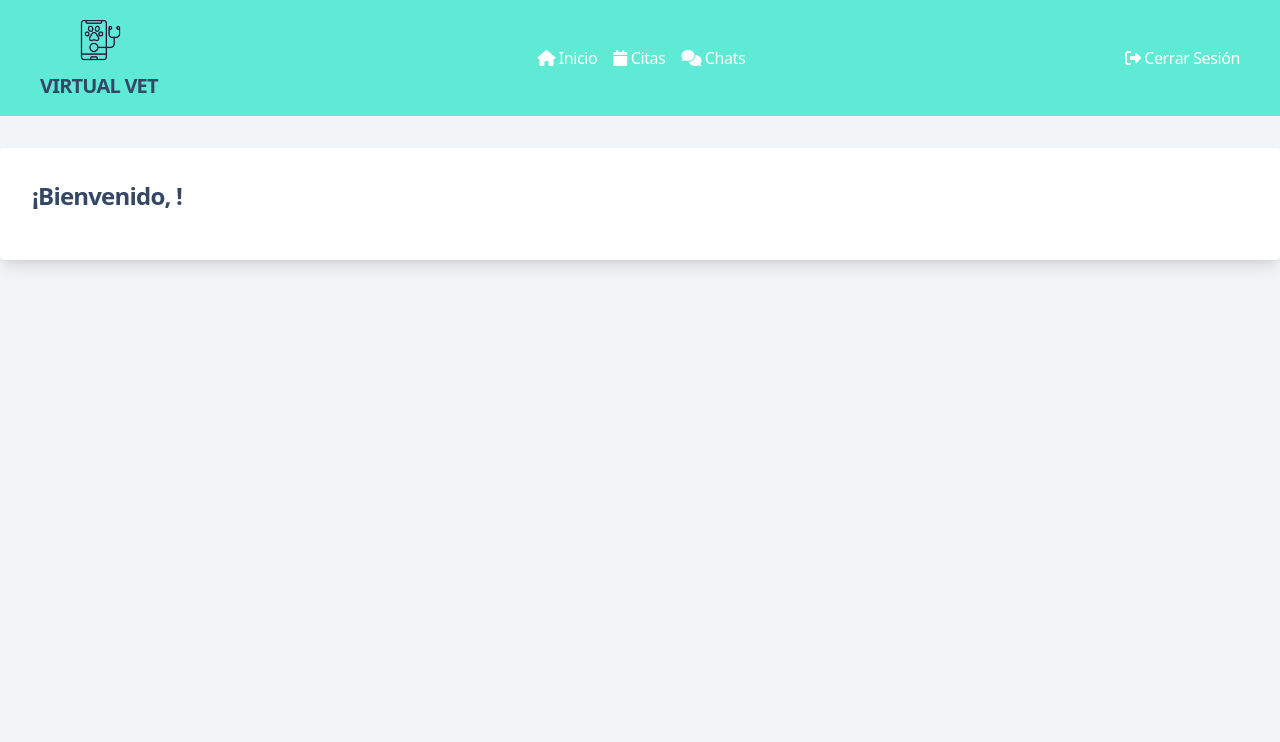
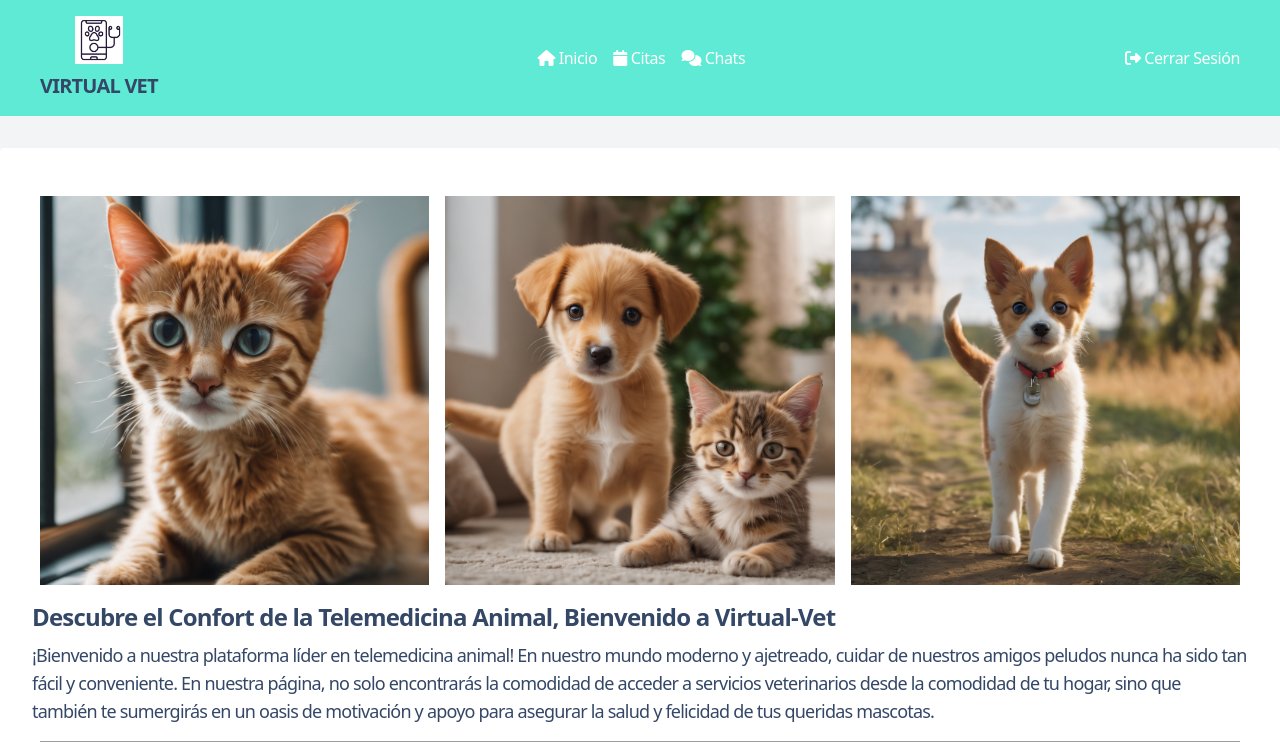
Before and after one commit to Fbonilla15/virtualvet2, a PHP site: page /views/index.php in a window 1280 px wide. Shown: the top 742 px of the page. Before the commit the page ends 267 px from the top, so only its background shows below. Run offline with PHP 8.4, Linux system fonts and the light colour scheme; the visitor is signed in with stand-in values (Sample User, id 1); some libraries are stand-ins or nearby versions; grey boxes are pictures that could not be loaded.

Commit message:
commit con sueño

```diff
--- a/controllers/create.php
+++ b/controllers/create.php
@@ -9,6 +9,7 @@
     $identification = isset($_POST['identification']) ? $_POST['identification'] : false;
     $email = isset($_POST['email']) ? $_POST['email'] : false;
     $password = isset($_POST['password']) ? $_POST['password'] : false;
+    $name = isset($_POST['name']) ? $_POST['name'] : false;
 
     if ($identification && $email && $password) {
 
@@ -16,6 +17,7 @@
         $usuario->setIdentification($identification);
         $usuario->setEmail($email);
         $usuario->setPassword($password);
+        $usuario ->setName($name);
 
         $save = $usuario->createUser();
         if ($save) {
--- a/views/create.php
+++ b/views/create.php
@@ -27,6 +27,7 @@
                             <div class="mx-auto max-w-xs">
                                 <input class="w-full px-8 py-4 rounded-lg font-medium bg-gray-100 border border-gray-200 placeholder-gray-500 text-sm focus:outline-none focus:border-gray-400 focus:bg-white" type="text" placeholder="Identificación" name="identification" required />
                                 <input class="w-full px-8 py-4 rounded-lg font-medium bg-gray-100 border border-gray-200 placeholder-gray-500 text-sm focus:outline-none focus:border-gray-400 focus:bg-white mt-5" type="email" placeholder="Email" name="email" required />
+                                <input class="w-full px-8 py-4 rounded-lg font-medium bg-gray-100 border border-gray-200 placeholder-gray-500 text-sm focus:outline-none focus:border-gray-400 focus:bg-white mt-5" type="text" placeholder="Nombre" name="name" required />
                                 <input class="w-full px-8 py-4 rounded-lg font-medium bg-gray-100 border border-gray-200 placeholder-gray-500 text-sm focus:outline-none focus:border-gray-400 focus:bg-white mt-5" type="password" placeholder="Password" name="password" required />
                                 <button class="mt-5 tracking-wide font-semibold bg-indigo-500 text-gray-100 w-full py-4 rounded-lg hover:bg-indigo-700 transition-all duration-300 ease-in-out flex items-center justify-center focus:shadow-outline focus:outline-none">
                                     <svg class="w-6 h-6 -ml-2" fill="none" stroke="currentColor" stroke-width="2" stroke-linecap="round" stroke-linejoin="round">
--- a/views/index.php
+++ b/views/index.php
@@ -26,6 +26,12 @@
         <!-- Main Styling -->
         <link href="./assets/css/argon-dashboard-tailwind.css?v=1.0.1" rel="stylesheet" />
         <script src="https://cdn.tailwindcss.com"></script>
+        <link href="https://cdn.jsdelivr.net/npm/tailwindcss@2.2.19/dist/tailwind.min.css" rel="stylesheet">
+        <script src="https://cdn.jsdelivr.net/npm/alpinejs@2.8.2/dist/alpine.min.js" defer></script>
+        <link  rel="stylesheet" href="https://unpkg.com/swiper/swiper-bundle.min.css"/>
+        <script src="https://unpkg.com/swiper/swiper-bundle.min.js"></script>
+
+
 </head>
 
 <body class="bg-gray-100">
@@ -33,27 +39,61 @@
     <!-- Navbar -->
     <nav class="bg-teal-300 p-4">
         <div class="container mx-auto flex justify-between items-center">
-             <div class="flex flex-col items-center">
-                <img src="../assets/images/icon_landing3.png" alt="Logo" class="w-12 h-12">
+             <div class="flex text-white flex-col items-center">
+                <img src="../assets/images/icon_landing3.png" alt="Logo" class="w-12 h-12 bg-white">
                 <h1 class="mt-2 text-xl font-bold">VIRTUAL VET</h1>
              </div>
             <ul class="flex space-x-4">
-                <li><a href="#" class="text-white hover:text-gray-300"><i class="fas fa-home"></i> Inicio</a></li>
-                <li><a href="#" class="text-white hover:text-gray-300"><i class="fas fa-calendar"></i> Citas</a></li>
-                <li><a href="#" class="text-white hover:text-gray-300"><i class="fas fa-comments"></i> Chats</a></li>
+                <li><a href="index.php" class="text-white hover:text-yellow-500"><i class="fas fa-home"></i> Inicio</a></li>
+                <li><a href="#" class="text-white hover:text-blue-500"><i class="fas fa-calendar"></i> Citas</a></li>
+                <li><a href="#" class="text-white hover:text-green-500"><i class="fas fa-comments"></i> Chats</a></li>
             </ul>
-            <a href="../controllers/logout.php" class="text-white hover:text-gray-300"><i class="fas fa-sign-out-alt"></i> Cerrar Sesión</a>
+            <a href="../controllers/logout.php" class="text-white hover:text-red-500"><i class="fas fa-sign-out-alt"></i> Cerrar Sesión</a>
         </div>
     </nav>
 
     <!-- Content -->
-    <div class="container mx-auto p-8 mt-8 bg-white rounded shadow-lg">
+        <div class="container mx-auto p-8 mt-8 bg-white rounded shadow-lg">
+          <div class="flex flex-row">
 
-        <h2 class="text-2xl font-bold mb-4">¡Bienvenido,  <? $infor ?>!</h2>
 
-        <!-- Aquí puedes agregar el contenido específico para el usuario normal (cliente) -->
+                    <div class="mt-4 ml-2 mr-2">
+                        <img src="../assets/images/icon1.png" alt="Imagen 1" class="w-full h-full object-cover" />
+                    </div>
+                    <div class="mt-4 ml-2 mr-2">
+                        <img src="../assets/images/icon2.png" alt="Imagen 1" class="w-full h-full object-cover" />
+                    </div>
+
+                    <div class="mt-4 ml-2 mr-2">
+                        <img src="../assets/images/icon3.png" alt="Imagen 1" class="w-full h-full object-cover" />
+                    </div>
+
+            </div>
+
+            <div class="mt-4  ">
+                    <h1 class="font-sans text-2xl font-bold mb-2">Descubre el Confort de la Telemedicina Animal, Bienvenido a Virtual-Vet</h1>
+                    <h2 class="line-clamp-5 font-sans text-lg">
+                    ¡Bienvenido a nuestra plataforma líder en telemedicina animal! En nuestro mundo moderno y ajetreado, cuidar de nuestros amigos peludos nunca ha sido tan fácil y
+                    conveniente. En nuestra página, no solo encontrarás la comodidad de acceder a servicios veterinarios desde la comodidad de tu hogar, sino que también te sumergirás en un oasis de motivación y apoyo para asegurar la salud y felicidad de tus queridas mascotas.
+                    </h2>
+
+            </div>
+
+
+            <div class="mt-4 ml-2 mr-2">
+                        <img src="../assets/images/banner.png" alt="Imagen 1" class="w-full h-96 object-cover" />
+            </div>
+
+            <div class="mt-4  ">
+                    <h1 class="font-sans text-2xl font-bold mb-2">¡Cuida hoy para un mañana más saludable!</h1>
+                    <h2 class="line-clamp-5 font-sans text-lg">
+                    Nuestro llamado es a todos los amantes de los animales: únete a nosotros en este viaje hacia una vida más saludable y feliz para tus mascotas. La telemedicina animal es el futuro, y estamos aquí para liderar el camino. Inspírate, conéctate y cuida a tus peludos amigos con la comodidad y confianza que se merecen.
+                    </h2>
+
+            </div>
 
     </div>
+
 
 </body>
 
```
Also changed, not shown: models/user.php (+14 -4 lines), views/users_vet/citasvet.php (added, +92 -0 lines), views/users_vet/principal.php (+4 -4 lines), assets/images/icon3.png (added), assets/images/icon4.png (added), 1 other file.
